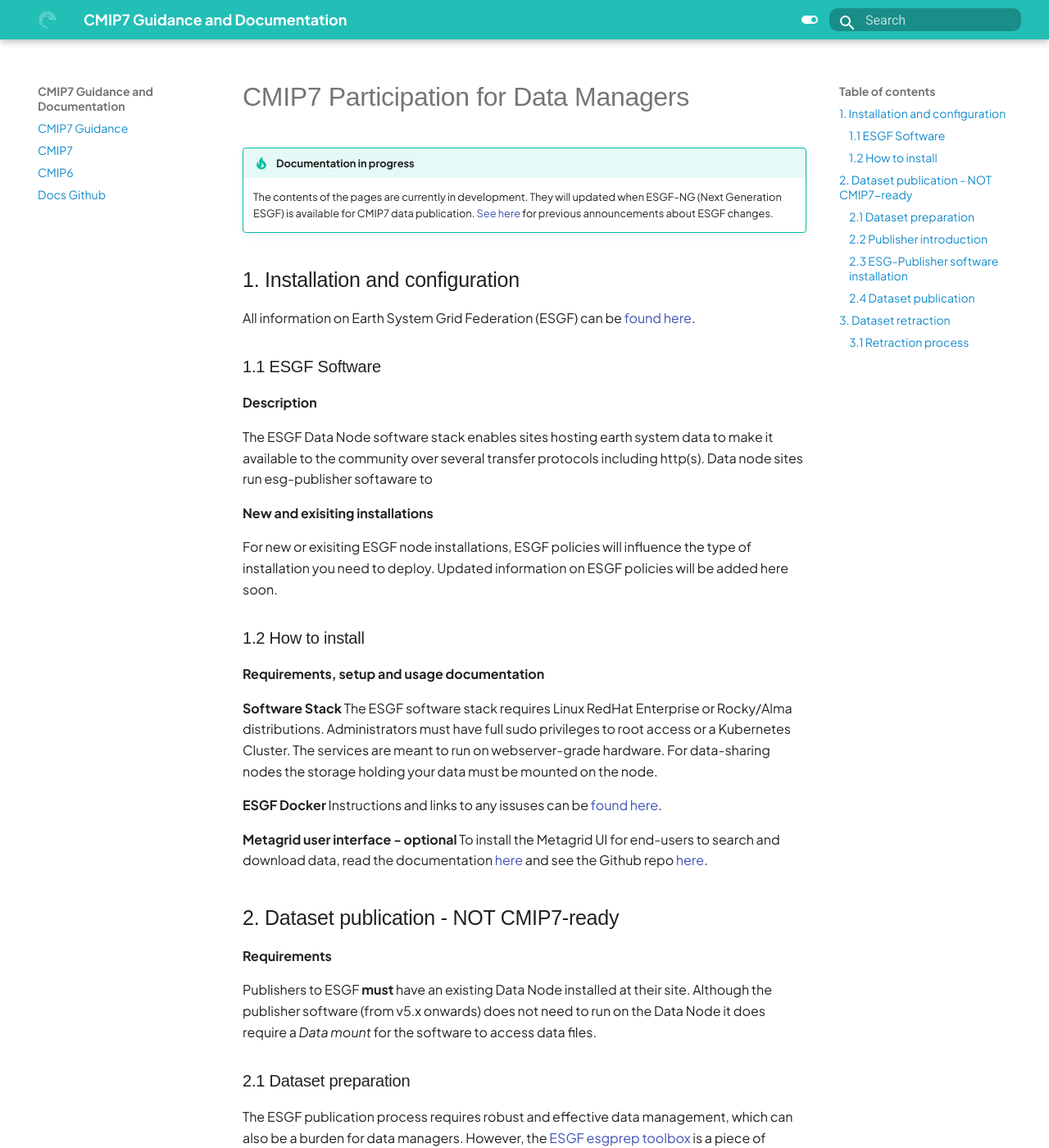
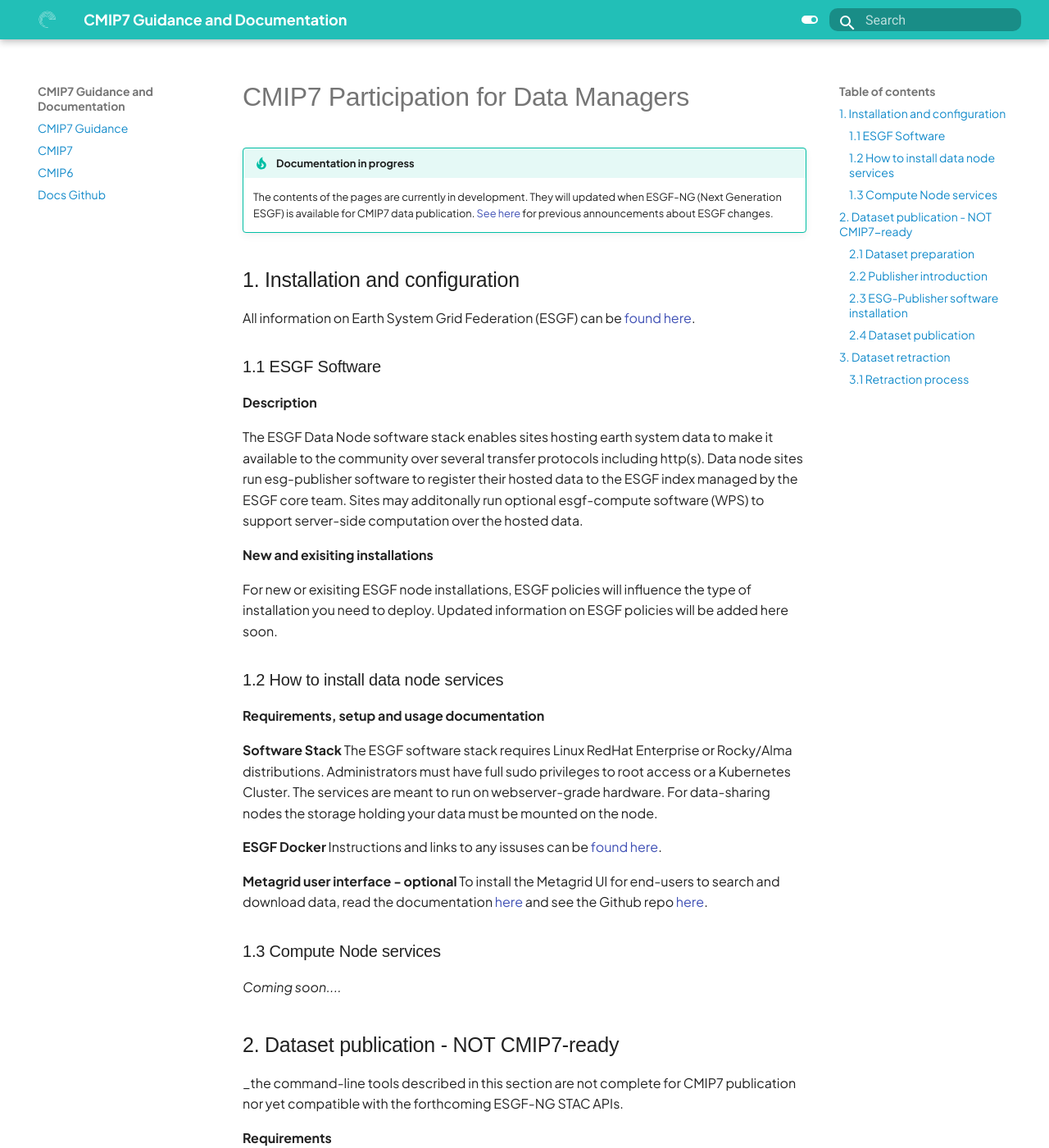
Before and after one commit to WCRP-CMIP/cmip7-guidance, an MkDocs documentation site: the page built from docs/CMIP7/guidance_for_esgf.md, in a window 1280 px wide and 1400 px high. Shown: the whole window at 82% size. Built offline with MkDocs 1.6.1 and Material for MkDocs 9.7.7, drawn with Linux system fonts in a browser that asks for light colours; some web fonts are replaced.

Commit message:
Revise ESGF guidance for data node and compute services
Updated the ESGF Data Node software description and added a section for Compute Node services. Clarified installation instructions and requirements.

```diff
--- a/docs/CMIP7/guidance_for_esgf.md
+++ b/docs/CMIP7/guidance_for_esgf.md
@@ -20,7 +20,7 @@
 ### 1.1 ESGF Software
 **Description**
 
-The ESGF Data Node software stack enables sites hosting earth system data to make it available to the community over several transfer protocols including http(s).  Data node sites run esg-publisher softaware to
+The ESGF Data Node software stack enables sites hosting earth system data to make it available to the community over several transfer protocols including http(s).  Data node sites run esg-publisher software to register their hosted data to the ESGF index managed by the ESGF core team.  Sites may additonally run optional esgf-compute software (WPS) to support server-side computation over the hosted data.
 <!-- ~~Index nodes enable search for hosted data via data publishing to the index, and these nodes include a search API and web frontend~~._not sure this is relevant if indexing is deprecated_?  -->
 <!-- Identity nodes manage user accounts. Nodes run as Docker containers and can be deployed via Ansible Playbooks or Helm Charts in a Kubernetes environment. -->
 
@@ -31,7 +31,7 @@
 <!-- For new or exisiting ESGF node installations, first read the [following document](www.esgf.com) on ESGF policies, as this will influence the type of installation you need to deploy.  -->
 <!-- _needs proper link and updating_  -->
 
-### 1.2 How to install
+### 1.2 How to install data node services
 **Requirements, setup and usage documentation**
 
 **Software Stack**
@@ -48,10 +48,13 @@
 **Metagrid user interface - optional**
 To install the Metagrid UI for end-users to search and download data, read the documentation [here](https://metagrid.readthedocs.io/en/latest/) and see the Github repo [here](https://github.com/esgf2-us/metagrid).
 
+### 1.3 Compute Node services
 
+_Coming soon...._
 
 ## 2. Dataset publication - NOT CMIP7-ready
 
+_the command-line tools described in this section are not complete for CMIP7 publication nor yet compatible with the forthcoming ESGF-NG STAC APIs.
 
 **Requirements**
 
```
